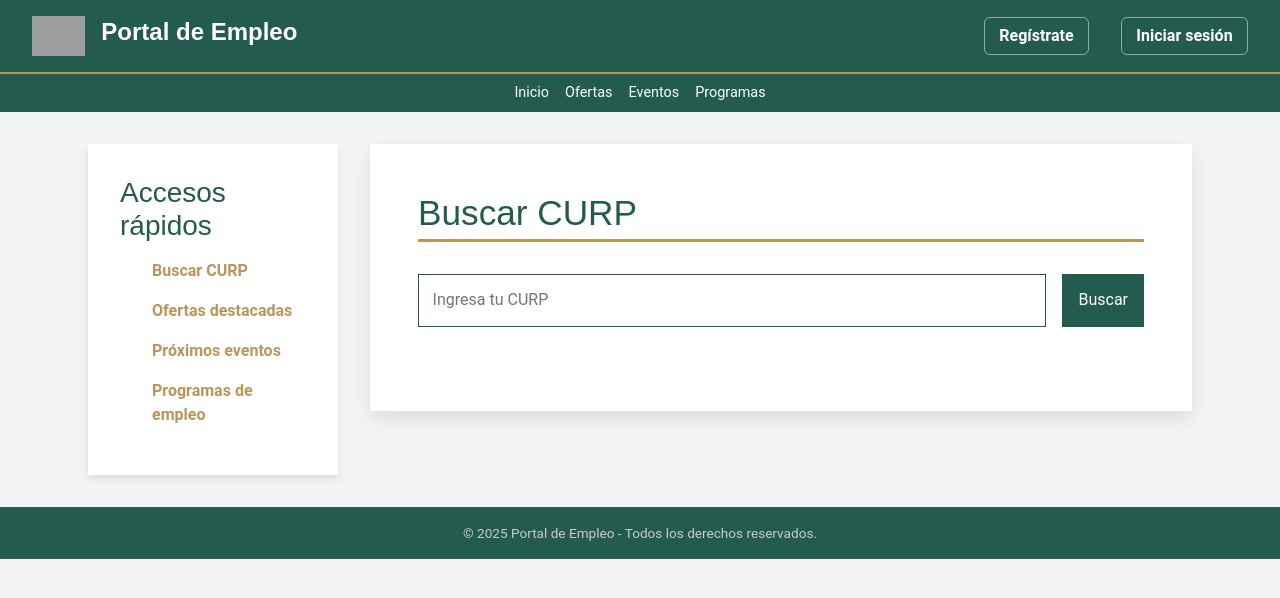
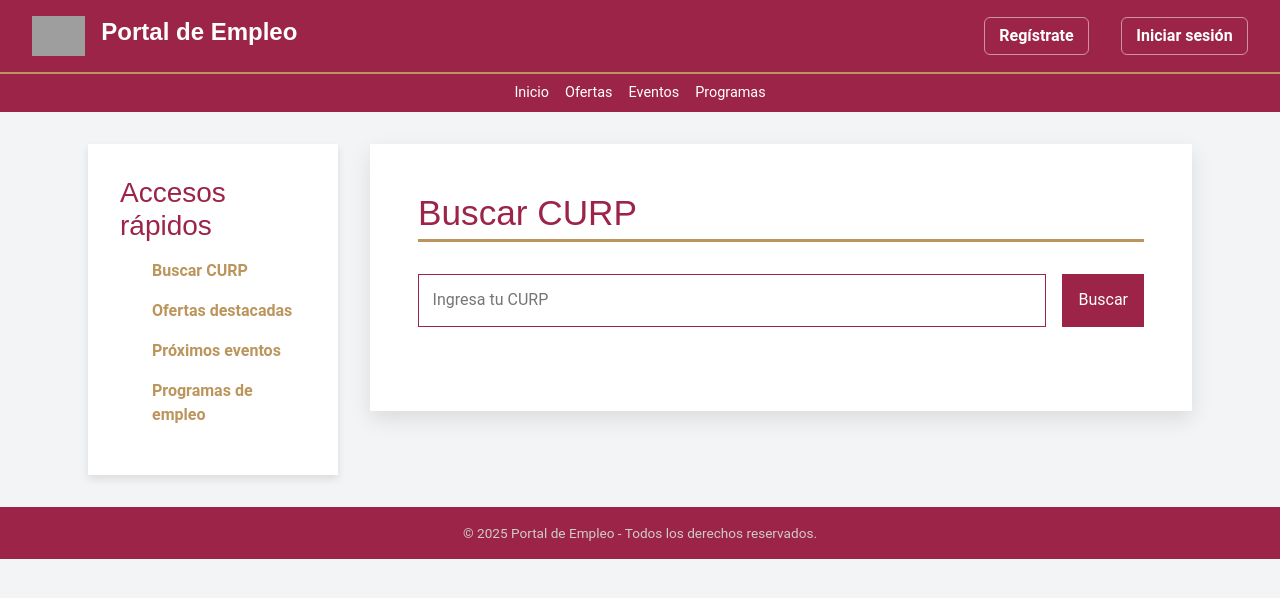
Before and after one commit to noellopezmontejo/Sivilab, an ASP.NET Core app: page /registro in a window 1280 px wide. Shown: the top 598 px of the page. Run offline with ASP.NET Core 8, Linux system fonts and the light colour scheme; style sheets or scripts are compiled from the project's sources; some web fonts are replaced; grey boxes are pictures that could not be loaded.

Commit message:
Change primary color from #235B4E to #9d2449 in FormMenuPrincipal and icons
Co-authored-by: noellopezmontejo <103948430+noellopezmontejo@users.noreply.github.com>

```diff
--- a/Servicio/scrip/empleo.js
+++ b/Servicio/scrip/empleo.js
@@ -49,11 +49,11 @@
                         ${empleo.titulo}
                         <a href="#guardar" title="Guardar en favoritos" style="text-decoration: none; margin-left: 200px;">
                             <i class="fa-bookmark fa ${isFavorito ? 'fas' : 'far'} favorito-icon"
-                            style="cursor: pointer; color: #235B4E; font-size: 16px;"></i>
+                            style="cursor: pointer; color: #9d2449; font-size: 16px;"></i>
                         </a>
                         <a href="#ubicacion" title="Ubicación" style="text-decoration: none; margin-left: 50px;">
                             <i class="fas fa-map-marker-alt"
-                            style="cursor: pointer; color: #235B4E; font-size: 16px;"></i>
+                            style="cursor: pointer; color: #9d2449; font-size: 16px;"></i>
                         </a>
                     </h3>
                     <p><strong>${empleo.empresa}</strong></p>
--- a/Sivilab.PortalEmpleo/Components/Pages/Categorias.razor
+++ b/Sivilab.PortalEmpleo/Components/Pages/Categorias.razor
@@ -8,13 +8,13 @@
     @@import url('https://fonts.googleapis.com/css2?family=Noto+Sans&family=Patria&display=swap');
 
     :root {
-        --primary: #235B4E;
+        --primary: #9d2449;
         --gray-600: #4b5563;
-        --gray-800: #235B4E;
+        --gray-800: #9d2449;
         --gray-100: #f3f4f6;
         --gray-300: #d1d5db;
         --gray-500: #6b7280;
-        --primary-color: #235B4E;
+        --primary-color: #9d2449;
         --secondary-color: #BC955C;
         --bg-light: var(--gray-100);
         --text-dark: var(--gray-800);
--- a/Sivilab.PortalEmpleo/Components/Pages/Empleos.razor
+++ b/Sivilab.PortalEmpleo/Components/Pages/Empleos.razor
@@ -5,7 +5,7 @@
 @inject HttpClient Http
 @inject IJSRuntime JSRuntime
 
-<header style="background-color: #235B4E; color: white; padding: 1rem 2rem; display:flex; justify-content:space-between; align-items:center;">
+<header style="background-color: #9d2449; color: white; padding: 1rem 2rem; display:flex; justify-content:space-between; align-items:center;">
     <h1>Portal de Empleo</h1>
     <nav>
         <a href="/registro" style="color: white; margin-right: 1rem;">Regístrate</a>
@@ -61,7 +61,7 @@
                 <label>Salario mínimo (MXN):</label>
                 <InputNumber @bind-Value="filterModel.Salario" style="width: 100%; padding: 0.3rem;" />
             </div>
-            <button type="submit" style="padding: 0.5rem 1rem; background:#235B4E; color:white; border:none; border-radius:4px; cursor:pointer;">Aplicar filtros</button>
+            <button type="submit" style="padding: 0.5rem 1rem; background:#9d2449; color:white; border:none; border-radius:4px; cursor:pointer;">Aplicar filtros</button>
         </EditForm>
     </section>
 
@@ -138,7 +138,7 @@
     </div>
 }
 
-<footer style="text-align:center; padding:1rem; background:#235B4E; color:white; margin-top: 2rem;">
+<footer style="text-align:center; padding:1rem; background:#9d2449; color:white; margin-top: 2rem;">
     &copy; 2025 Portal de Empleo - Todos los derechos reservados.
 </footer>
 
--- a/Sivilab.PortalEmpleo/Components/Pages/RegistrarUsuario.razor
+++ b/Sivilab.PortalEmpleo/Components/Pages/RegistrarUsuario.razor
@@ -11,10 +11,10 @@
 
 
     :root {
-        --primary: #235B4E;
+        --primary: #9d2449;
         --secondary: #BC955C;
         --bg-light: #f3f4f6;
-        --text-dark: #235B4E;
+        --text-dark: #9d2449;
         --text-light: #ffffff;
         --error: #dc3545;
         --success: #28a745;
--- a/Sivilab.PortalEmpleo/wwwroot/app.css
+++ b/Sivilab.PortalEmpleo/wwwroot/app.css
@@ -2,11 +2,11 @@
 @import url('https://fonts.googleapis.com/css2?family=Inter:wght@300;400;500;600;700&display=swap');
 
 :root {
-    --gray-800: #235B4E;
+    --gray-800: #9d2449;
     --gray-100: #f3f4f6;
     --gray-300: #d1d5db;
     --gray-500: #6b7280;
-    --primary-color: #235B4E;
+    --primary-color: #9d2449;
     --secondary-color: #BC955C;
     --bg-light: var(--gray-100);
     --text-dark: var(--gray-800);
@@ -132,7 +132,7 @@ header {
     }
 
 .main-banner {
-    background: linear-gradient(135deg, var(--gray-800), #235B4E);
+    background: linear-gradient(135deg, var(--gray-800), #9d2449);
     color: var(--text-light);
     text-align: center;
     padding: 5rem 1rem 3rem;
@@ -259,7 +259,7 @@ header {
     }
 
 .search-button {
-    background-color: #235B4E;
+    background-color: #9d2449;
     color: white;
     border: none;
     padding: 0.9rem 1.5rem;
@@ -543,7 +543,7 @@ section {
 }
 
     #ofertas h3 {
-        color: #235B4E;
+        color: #9d2449;
         font-weight: 600;
         margin-bottom: 3rem;
         text-shadow: 0 4px 20px rgba(0, 0, 0, 0.3);
@@ -630,14 +630,14 @@ section {
     flex-direction: column;
     justify-content: center;
     background: #f3f4f6;
-    color: #235B4E;
+    color: #9d2449;
 }
 
     .carousel-right h2 {
         font-size: 2rem;
         font-weight: 700;
         margin-bottom: 20px;
-        color: #235B4E;
+        color: #9d2449;
     }
 
     .carousel-right p {
@@ -660,7 +660,7 @@ section {
     top: 50%;
     transform: translateY(-50%);
     background: none;
-    color: #235B4E;
+    color: #9d2449;
     border: none;
     font-size: 3rem;
     padding: 0;
@@ -699,7 +699,7 @@ section {
     height: 14px;
     border-radius: 50%;
     border: none;
-    background: #235B4E;
+    background: #9d2449;
     cursor: pointer;
     transition: all 0.3s ease;
     backdrop-filter: blur(10px);
```
Also changed, not shown: Servicio/style/style.css (+16 -16 lines), Sivilab.PortalEmpleo/Components/Pages/TestCarousel.razor (+4 -4 lines).
